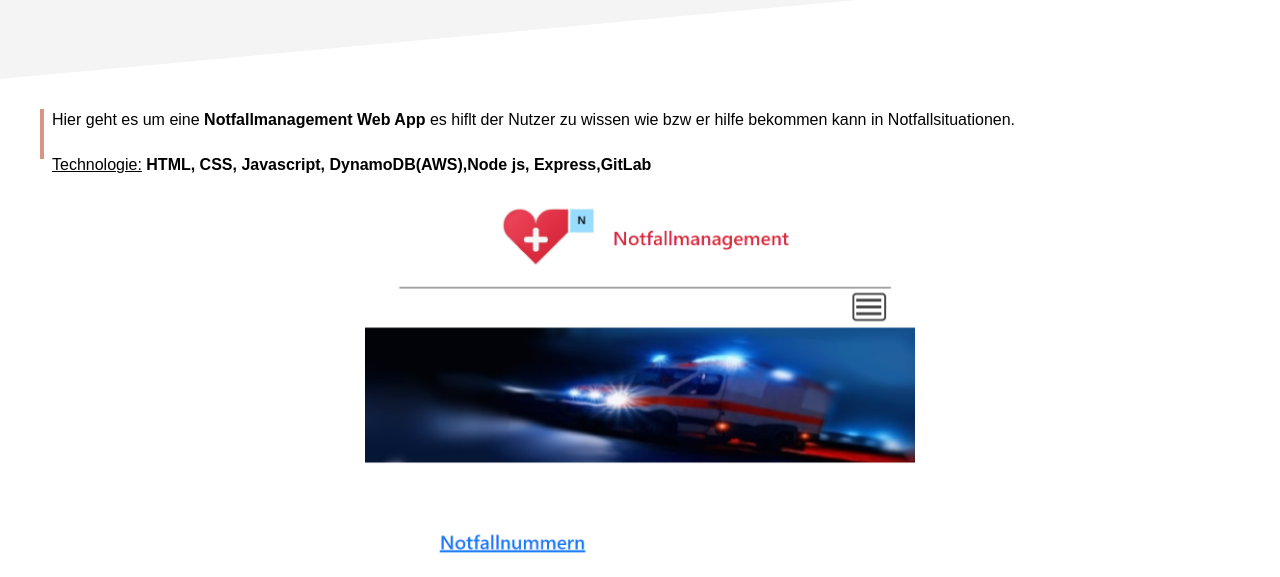
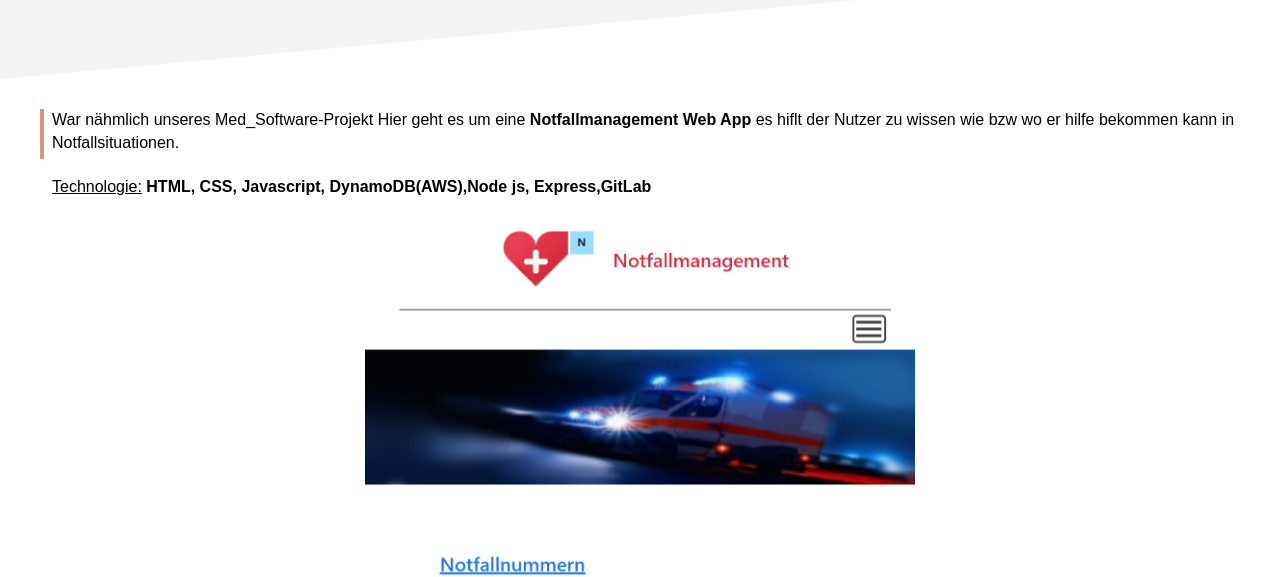
Before and after one commit to Jostark22/JoyceNoumedem, a plain HTML site: page notfallmanagement.html in a window 1280 px wide. Shown: the part 230-807 px from the top of the page. Drawn offline with Linux system fonts and the light colour scheme.

Commit message:
Add files via upload

```diff
--- a/notfallmanagement.html
+++ b/notfallmanagement.html
@@ -34,7 +34,8 @@
     <div class="section">
         <div class="separator_vertical">
             <p>
-                Hier geht es um eine <b>Notfallmanagement Web App</b> es hiflt der Nutzer zu wissen wie bzw er hilfe bekommen kann
+                War nähmlich unseres Med_Software-Projekt
+                Hier geht es um eine <b>Notfallmanagement Web App</b> es hiflt der Nutzer zu wissen wie bzw wo er hilfe bekommen kann
                 in Notfallsituationen.
 
                 <br> <br>
```
